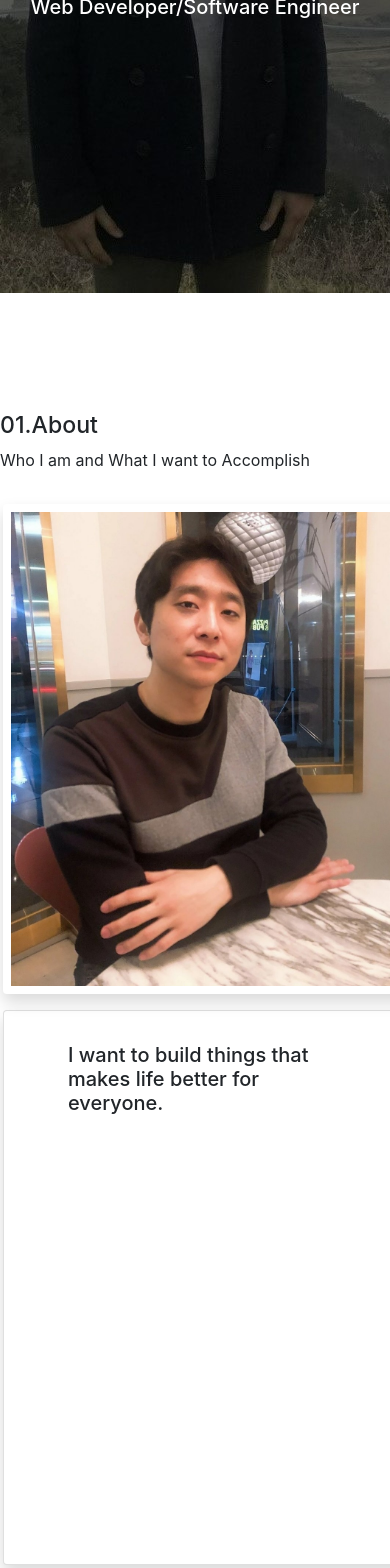
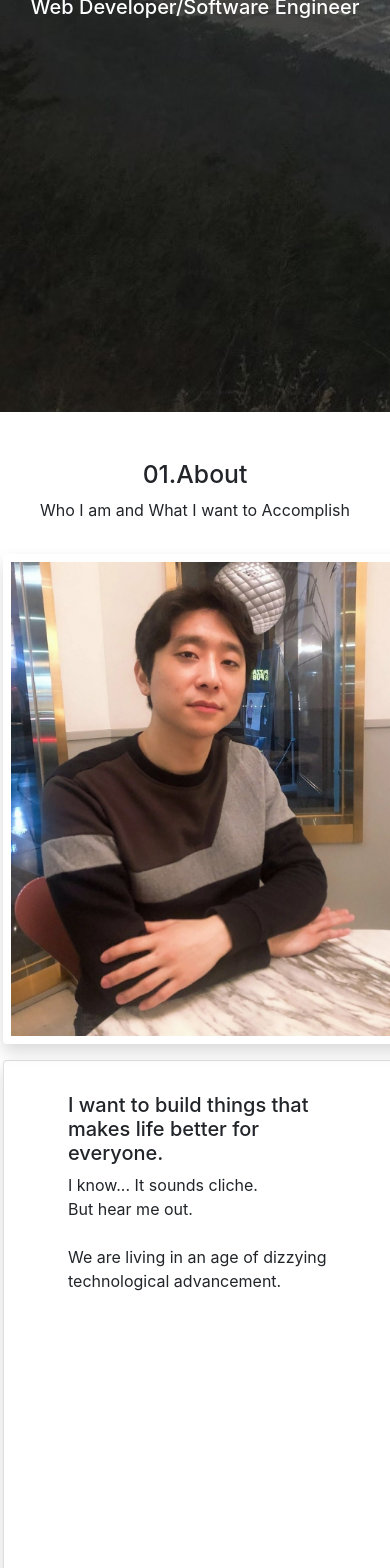
Before and after one commit to stephwuh/profile-page, a React (Create React App) app: page / in a window 390 px wide. Shown: the part 432-2000 px from the top of the page. Built offline with nearby package versions, Linux system fonts and the light colour scheme.

Commit message:
mobile responsiveness finished

```diff
--- a/src/App.css
+++ b/src/App.css
@@ -21,11 +21,11 @@
  flex-direction: column;
 }
 
-@media only screen and (max-width: 985px) {
+@media only screen and (max-width: 1315px) {
   .front {
-    background-image: url("./images/image1-2.jpg");
+    background-image: url("./images/image1.jpg");
     background-repeat: no-repeat;
-    background-size: auto;
+    background-size: 1315px auto;
   }
 
 }
@@ -39,43 +39,37 @@
 
 }
 
-.aboutContent{
-  /* height: 60vh; */
-}
 
-.imageContainer{
+.aboutImage{
   position: relative;
   left: 15px;
   z-index: 1;
-  /* height: 100%; */
   width:470px;
 
 }
-.aboutImage {
-  /* height: 100% */
-}
 
-.cardOverlap{
+
+.aboutCard{
   z-index: 0;
-  /* height: 100%; */
   width: 470px;
   position: relative;
   right: 15px;
 }
 
 @media only screen and (max-width: 991px) {
-  .cardOverlap {
+  .aboutCard {
     position:static;
-    margin-left: 15px !important;
+    margin-left: 30px !important;
     height: 555px;
   }
-  /* .aboutContent{
-    justify-content: center;
-  } */
 }
 
 .toolBoxIcon{
   width: 2em;
+}
+
+.projBg{
+  background: #FAFAFA;
 }
 
 .carousel-control-prev-icon {
@@ -93,3 +87,28 @@
 .carousel-control-prev, .carousel-control-next{
   width: 30px;
 }
+
+
+.connectCard{
+  z-index: 0;
+  width: 470px;
+  position: relative;
+  left: 15px;
+}
+
+
+.connectImage{
+  position: relative;
+  right: 15px;
+  z-index: 1;
+  width:470px;
+
+}
+
+@media only screen and (max-width: 991px) {
+  .connectCard {
+    position:static;
+    margin-right: 30px !important;
+    height: 555px;
+  }
+}
--- a/src/components/About.js
+++ b/src/components/About.js
@@ -5,36 +5,44 @@ import ".././App.css";
 
 const About = () => {
   return (
-    <div className="container gx-0">
+    <div className="container gx-0 py-5">
       <div className="row">
-        <div className="col">
-          <h3>01.About</h3>
+        <div className="col text-center">
+          <h2>01.About</h2>
           <p>Who I am and What I want to Accomplish</p>
         </div>
       </div>
-      <div className="row flex-wrap aboutContent">
-        <div className="col-5 px-0 py-3 imageContainer">
+      <div className="row flex-wrap justify-content-center">
+        <div className="col-5 px-0 py-3 aboutImage">
           <img
-            className="img-fluid shadow p-2 bg-body rounded aboutImage "
+            className="img-fluid shadow p-2 bg-body rounded"
             src={image}
             alt="about-image"
           ></img>
         </div>
-        <div className="col-7 card px-5 shadow p-3 bg-body rounded cardOverlap">
+        <div className="col-7 card px-5 shadow p-3 bg-body rounded aboutCard">
           <div className="card-body">
             <h5 className="card-title">
               I want to build things that makes life better for everyone.
             </h5>
+            <p class="card-text">
+                I know... It sounds cliche.
+                <br/>
+                But hear me out.
+                <br/>
+                <br/>
+                We are living in an age of dizzying technological advancement.
+              </p>
           </div>
         </div>
       </div>
       <div className="row">
-        <div className="col">
-          <h4>Stephen's Toolbox</h4>
+        <div className="col mt-5 mb-3 text-center">
+          <h3>Stephen's Toolbox</h3>
         </div>
       </div>
-      <div className="row">
-        <div className="col card shadow bg-body rounded py-4">
+      <div className="row justify-content-center ">
+        <div className="col card shadow bg-body rounded py-4 w-75">
 
            {/* desktop version */}
 
--- a/src/components/Connect.js
+++ b/src/components/Connect.js
@@ -1,30 +1,37 @@
 import React from "react";
 
-import image from '.././images/image4.jpg';
+import image from ".././images/image4.jpg";
 
 const Connect = () => {
   return (
-    <div className="container">
+    <div className="container py-5">
       <div className="row">
-        <div className="col">
+        <div className="col text-center">
           <h3>03.Connect</h3>
           <p>Let's get in touch</p>
         </div>
       </div>
-      <div className="row aboutContent">
-
-        <div className="col-7 card px-5 shadow p-3 bg-body rounded cardOverlap">
+      <div className="row flex-wrap-reverse justify-content-center">
+        <div className="col-7 card px-5 shadow p-3 bg-body rounded connectCard">
           <div className="card-body">
             <h5 className="card-title">
               I want to build things that makes life better for everyone.
             </h5>
+            <p class="card-text">
+              I know... It sounds cliche.
+              <br />
+              But hear me out.
+              <br />
+              <br />
+              We are living in an age of dizzying technological advancement.
+            </p>
           </div>
         </div>
-        <div className="col-5 px-0 py-3 text-end imageContainer">
+        <div className="col-5 px-0 py-3 connectImage">
           <img
-            className="img-fluid shadow p-2 mb-5 bg-body rounded aboutImage "
+            className="img-fluid shadow p-2 bg-body rounded"
             src={image}
-            alt="about-image"
+            alt="connect-image"
           />
         </div>
       </div>
--- a/src/components/Projects.js
+++ b/src/components/Projects.js
@@ -25,17 +25,18 @@ const projectArr = [
 
 const Project = () => {
   return (
-    <div className="container">
+    <div className='projBg'>
+    <div className="container gx-0 py-5">
       <div className="row">
-        <div className="col">
-          <h3>Projects</h3>
+        <div className="col text-center">
+          <h3>02.Projects</h3>
           <p>What I've been working on</p>
         </div>
       </div>
-      <div className="row">
+      <div className="row justify-content-center">
         {projectArr.map((project, index) => {
           return (
-            <div className="col-4 card px-5 shadow p-3 bg-body rounded mx-1" style={{width: '22rem'}} key={index}>
+            <div className="col-4 card px-5 shadow p-3 bg-body rounded mx-1 my-2" style={{width: '22rem'}} key={index}>
               <img
                 src={project.image}
                 className="card-img-top"
@@ -50,6 +51,7 @@ const Project = () => {
         })}
       </div>
     </div>
+    </div>
   );
 };
 
```
Also changed, not shown: src/images/image4.jpg.
